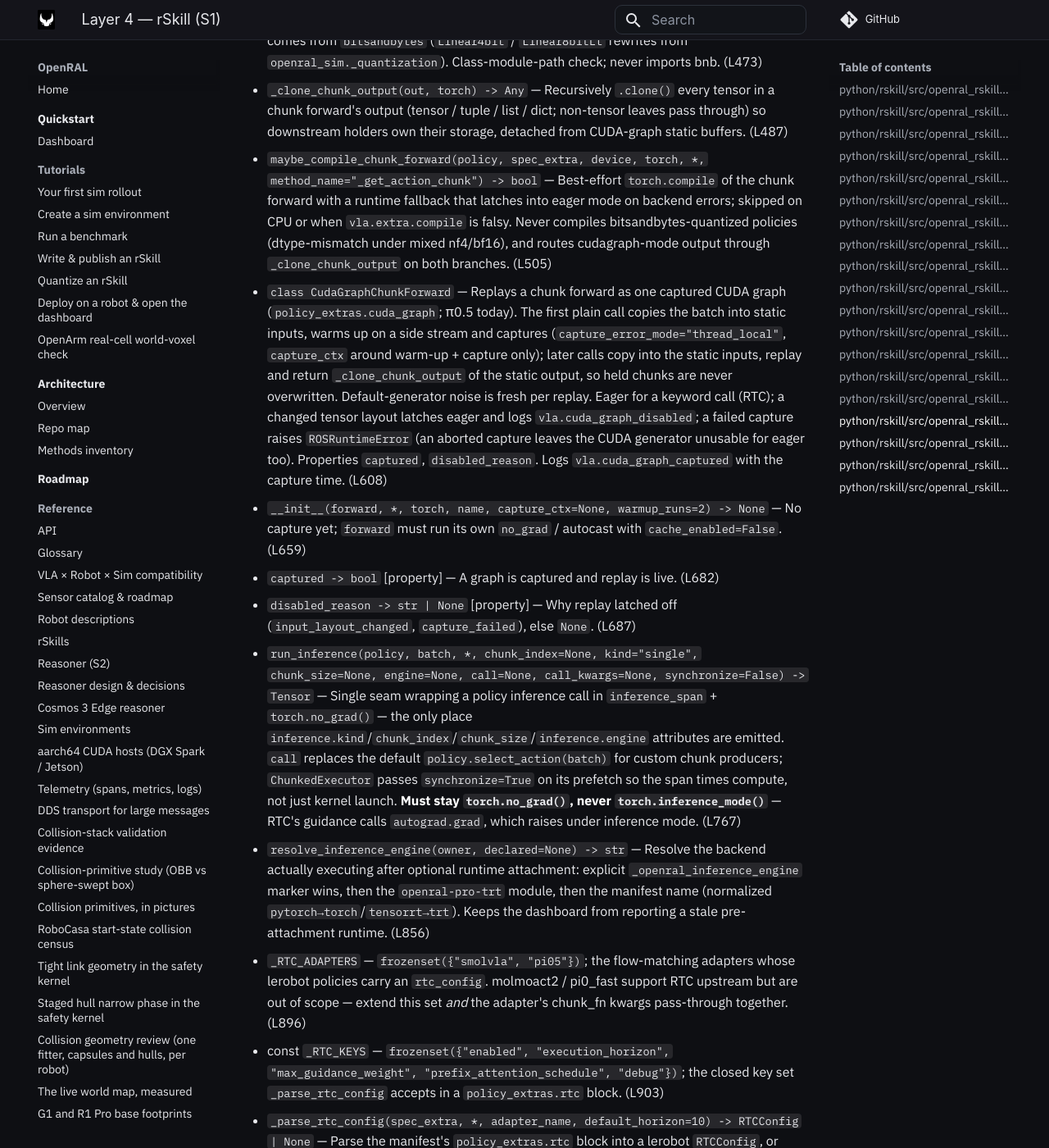
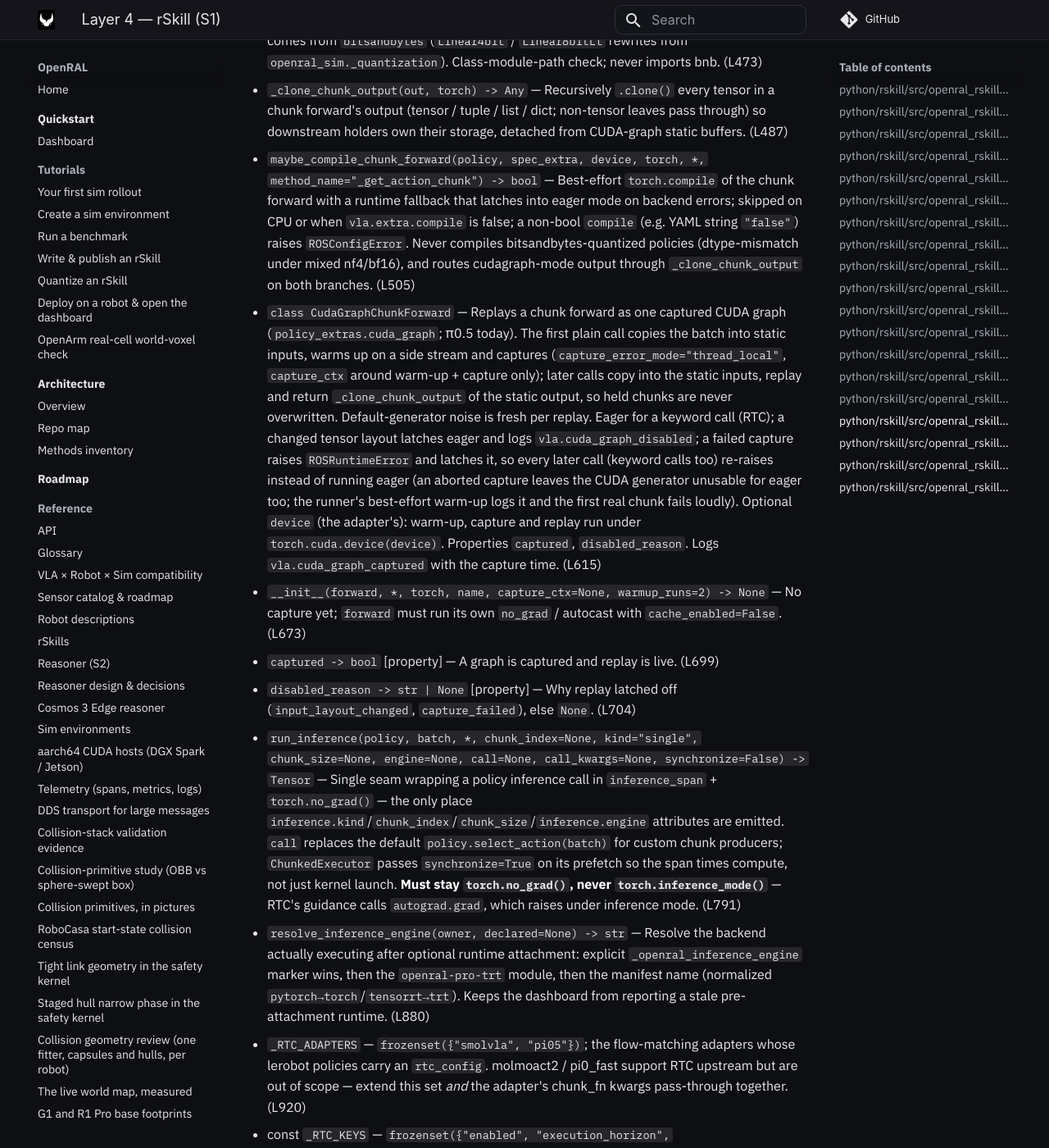
Before and after one commit to OpenRAL/openral, an MkDocs documentation site: the page built from docs/methods/04-rskill.md, in a window 1280 px wide and 1400 px high, scrolled down 18234 px. Shown: the whole window at 82% size. Built offline with MkDocs 1.6.1 and Material for MkDocs 9.7.7, drawn with Linux system fonts in a browser that asks for light colours; comment, search, counter and statistics services are not loaded; some of the changed text lies outside the part shown.

Commit message:
fix(rskill): refuse a pi05 skill whose CUDA graph capture failed
Review follow-ups on #416 (pi05 CUDA graph):

- CudaGraphChunkForward latches a failed capture and re-raises the
  ROSRuntimeError on every later call, keyword calls included. Before,
  the runner's best-effort preload warm-up swallowed the first raise and
  the next chunk ran eager on the generator the aborted capture left
  unusable, contradicting the template's "a failed capture refuses the
  skill". The warm-up stays best-effort; the first real chunk now fails.
- _PI05Adapter.close() drops _cuda_graph and its pinned keepalive before
  releasing the modules, so _chunk_forward can no longer replay against
  freed weights after close.
- policy_extras.cuda_graph and the sibling compile flag must be real
  bools; a YAML string such as "false" was truthy and enabled them. Both
  now raise ROSConfigError.
- CudaGraphChunkForward takes the adapter's device and runs warm-up,
  capture and replay under torch.cuda.device(device) instead of binding
  to whatever device is current.

Tests in tests/unit/test_vla_core_cuda_graph.py on a real CUDA network.

Co-Authored-By: Claude Opus 5.5 <noreply@anthropic.com>
Signed-off-by: Adrian <adrianllopart@gmail.com>

```diff
--- a/docs/methods/04-rskill.md
+++ b/docs/methods/04-rskill.md
@@ -273,30 +273,30 @@ _Shared helpers for VLA adapters (Layer 3); internal — no public re-export._
 - `_CUDAGRAPH_COMPILE_MODES` — `frozenset({"reduce-overhead", "max-autotune"})`; the `torch.compile` modes that may capture CUDA graphs and therefore require output cloning (static replay buffers would otherwise be overwritten under lerobot's queued action views / `ChunkedExecutor` pre-fetch). (L461)
 - `_has_bnb_quantized_modules(policy) -> bool` — True when any submodule's class comes from `bitsandbytes` (`Linear4bit` / `Linear8bitLt` rewrites from `openral_sim._quantization`). Class-module-path check; never imports bnb. (L473)
 - `_clone_chunk_output(out, torch) -> Any` — Recursively `.clone()` every tensor in a chunk forward's output (tensor / tuple / list / dict; non-tensor leaves pass through) so downstream holders own their storage, detached from CUDA-graph static buffers. (L487)
-- `maybe_compile_chunk_forward(policy, spec_extra, device, torch, *, method_name="_get_action_chunk") -> bool` — Best-effort `torch.compile` of the chunk forward with a runtime fallback that latches into eager mode on backend errors; skipped on CPU or when `vla.extra.compile` is falsy. Never compiles bitsandbytes-quantized policies (dtype-mismatch under mixed nf4/bf16), and routes cudagraph-mode output through `_clone_chunk_output` on both branches. (L505)
-- `class CudaGraphChunkForward` — Replays a chunk forward as one captured CUDA graph (`policy_extras.cuda_graph`; π0.5 today). The first plain call copies the batch into static inputs, warms up on a side stream and captures (`capture_error_mode="thread_local"`, `capture_ctx` around warm-up + capture only); later calls copy into the static inputs, replay and return `_clone_chunk_output` of the static output, so held chunks are never overwritten. Default-generator noise is fresh per replay. Eager for a keyword call (RTC); a changed tensor layout latches eager and logs `vla.cuda_graph_disabled`; a failed capture raises `ROSRuntimeError` (an aborted capture leaves the CUDA generator unusable for eager too). Properties `captured`, `disabled_reason`. Logs `vla.cuda_graph_captured` with the capture time. (L608)
-  - `__init__(forward, *, torch, name, capture_ctx=None, warmup_runs=2) -> None` — No capture yet; `forward` must run its own `no_grad` / autocast with `cache_enabled=False`. (L659)
-  - `captured -> bool` [property] — A graph is captured and replay is live. (L682)
-  - `disabled_reason -> str | None` [property] — Why replay latched off (`input_layout_changed`, `capture_failed`), else `None`. (L687)
-- `run_inference(policy, batch, *, chunk_index=None, kind="single", chunk_size=None, engine=None, call=None, call_kwargs=None, synchronize=False) -> Tensor` — Single seam wrapping a policy inference call in `inference_span` + `torch.no_grad()` — the only place `inference.kind`/`chunk_index`/`chunk_size`/`inference.engine` attributes are emitted. `call` replaces the default `policy.select_action(batch)` for custom chunk producers; `ChunkedExecutor` passes `synchronize=True` on its prefetch so the span times compute, not just kernel launch. **Must stay `torch.no_grad()`, never `torch.inference_mode()`** — RTC's guidance calls `autograd.grad`, which raises under inference mode. (L767)
-- `resolve_inference_engine(owner, declared=None) -> str` — Resolve the backend actually executing after optional runtime attachment: explicit `_openral_inference_engine` marker wins, then the `openral-pro-trt` module, then the manifest name (normalized `pytorch→torch`/`tensorrt→trt`). Keeps the dashboard from reporting a stale pre-attachment runtime. (L856)
-- `_RTC_ADAPTERS` — `frozenset({"smolvla", "pi05"})`; the flow-matching adapters whose lerobot policies carry an `rtc_config`. molmoact2 / pi0_fast support RTC upstream but are out of scope — extend this set *and* the adapter's chunk_fn kwargs pass-through together. (L896)
-- const `_RTC_KEYS` — `frozenset({"enabled", "execution_horizon", "max_guidance_weight", "prefix_attention_schedule", "debug"})`; the closed key set `_parse_rtc_config` accepts in a `policy_extras.rtc` block. (L903)
-- `_parse_rtc_config(spec_extra, *, adapter_name, default_horizon=10) -> RTCConfig | None` — Parse the manifest's `policy_extras.rtc` block into a lerobot `RTCConfig`, or `None` if absent. `ROSConfigError` on a non-mapping block, an unknown key or schedule, a non-positive horizon, `RTCConfig` rejection, or an adapter outside `_RTC_ADAPTERS`; lerobot imports are deferred. (L908)
-- `rtc_enabled_in_extra(spec_extra, *, adapter_name) -> bool` — True only for a present, well-formed, enabled `rtc` block — keyed on the parsed `enabled` flag, not just presence, so `rtc: {enabled: false}` still compiles. Lets a factory (e.g. smolvla skipping `maybe_compile_chunk_forward`) decide before the executor exists. (L978)
+- `maybe_compile_chunk_forward(policy, spec_extra, device, torch, *, method_name="_get_action_chunk") -> bool` — Best-effort `torch.compile` of the chunk forward with a runtime fallback that latches into eager mode on backend errors; skipped on CPU or when `vla.extra.compile` is false; a non-bool `compile` (e.g. YAML string `"false"`) raises `ROSConfigError`. Never compiles bitsandbytes-quantized policies (dtype-mismatch under mixed nf4/bf16), and routes cudagraph-mode output through `_clone_chunk_output` on both branches. (L505)
+- `class CudaGraphChunkForward` — Replays a chunk forward as one captured CUDA graph (`policy_extras.cuda_graph`; π0.5 today). The first plain call copies the batch into static inputs, warms up on a side stream and captures (`capture_error_mode="thread_local"`, `capture_ctx` around warm-up + capture only); later calls copy into the static inputs, replay and return `_clone_chunk_output` of the static output, so held chunks are never overwritten. Default-generator noise is fresh per replay. Eager for a keyword call (RTC); a changed tensor layout latches eager and logs `vla.cuda_graph_disabled`; a failed capture raises `ROSRuntimeError` and latches it, so every later call (keyword calls too) re-raises instead of running eager (an aborted capture leaves the CUDA generator unusable for eager too; the runner's best-effort warm-up logs it and the first real chunk fails loudly). Optional `device` (the adapter's): warm-up, capture and replay run under `torch.cuda.device(device)`. Properties `captured`, `disabled_reason`. Logs `vla.cuda_graph_captured` with the capture time. (L615)
+  - `__init__(forward, *, torch, name, capture_ctx=None, warmup_runs=2) -> None` — No capture yet; `forward` must run its own `no_grad` / autocast with `cache_enabled=False`. (L673)
+  - `captured -> bool` [property] — A graph is captured and replay is live. (L699)
+  - `disabled_reason -> str | None` [property] — Why replay latched off (`input_layout_changed`, `capture_failed`), else `None`. (L704)
+- `run_inference(policy, batch, *, chunk_index=None, kind="single", chunk_size=None, engine=None, call=None, call_kwargs=None, synchronize=False) -> Tensor` — Single seam wrapping a policy inference call in `inference_span` + `torch.no_grad()` — the only place `inference.kind`/`chunk_index`/`chunk_size`/`inference.engine` attributes are emitted. `call` replaces the default `policy.select_action(batch)` for custom chunk producers; `ChunkedExecutor` passes `synchronize=True` on its prefetch so the span times compute, not just kernel launch. **Must stay `torch.no_grad()`, never `torch.inference_mode()`** — RTC's guidance calls `autograd.grad`, which raises under inference mode. (L791)
+- `resolve_inference_engine(owner, declared=None) -> str` — Resolve the backend actually executing after optional runtime attachment: explicit `_openral_inference_engine` marker wins, then the `openral-pro-trt` module, then the manifest name (normalized `pytorch→torch`/`tensorrt→trt`). Keeps the dashboard from reporting a stale pre-attachment runtime. (L880)
+- `_RTC_ADAPTERS` — `frozenset({"smolvla", "pi05"})`; the flow-matching adapters whose lerobot policies carry an `rtc_config`. molmoact2 / pi0_fast support RTC upstream but are out of scope — extend this set *and* the adapter's chunk_fn kwargs pass-through together. (L920)
+- const `_RTC_KEYS` — `frozenset({"enabled", "execution_horizon", "max_guidance_weight", "prefix_attention_schedule", "debug"})`; the closed key set `_parse_rtc_config` accepts in a `policy_extras.rtc` block. (L927)
+- `_parse_rtc_config(spec_extra, *, adapter_name, default_horizon=10) -> RTCConfig | None` — Parse the manifest's `policy_extras.rtc` block into a lerobot `RTCConfig`, or `None` if absent. `ROSConfigError` on a non-mapping block, an unknown key or schedule, a non-positive horizon, `RTCConfig` rejection, or an adapter outside `_RTC_ADAPTERS`; lerobot imports are deferred. (L932)
+- `rtc_enabled_in_extra(spec_extra, *, adapter_name) -> bool` — True only for a present, well-formed, enabled `rtc` block — keyed on the parsed `enabled` flag, not just presence, so `rtc: {enabled: false}` still compiles. Lets a factory (e.g. smolvla skipping `maybe_compile_chunk_forward`) decide before the executor exists. (L1002)
 - const `_CHUNK_BOUNDARY_BLEND_KEYS` — `frozenset({"steps", "dims"})`; the closed key set of a `policy_extras.chunk_boundary_blend` block.
 - `_parse_chunk_boundary_blend(spec_extra, *, adapter_name) -> tuple[int, tuple[int, ...] | None]` — Parse the YAML shape of `policy_extras.chunk_boundary_blend: {steps: K, dims: [...]}` into `(steps, dims)`; `(0, None)` without a block. `ROSConfigError` on a non-mapping block, unknown keys, `steps` not an int `>= 1`, or `dims` missing or not a list (no all-dims default in a manifest: a binarized gripper or delta-action dim must not be faded). The rules themselves are `executor._check_boundary_blend`'s, applied by `build_chunk_executor` under this block's key.
-- `build_chunk_executor(spec_extra, *, policy=None, chunk_fn=None, chunk_size=None, adapter_name="policy", postprocess_action=None, rtc_prefix_fn=None) -> ChunkedExecutor | None` — Shared executor construction: `chunk_prefetch` enables overlap, `chunk_prefetch_at` calibrates the lead (default 20, clamped to the chunk). An enabled `policy_extras.rtc` block sets `policy.config.rtc_config` and calls `init_rtc_processor()` before building the executor; a block without `execution_horizon` gets the clamped `chunk_prefetch_at` (guidance over the whole overlap); RTC is refused with `ROSConfigError` (never a silent downgrade) on chunk size 1, `chunk_prefetch: false`, a policy without `init_rtc_processor`, bitsandbytes-quantized weights, or a `use_relative_actions` policy without `rtc_prefix_fn` (checked before the policy is mutated). With no `rtc` block, construction and served actions are byte-identical to before. A `policy_extras.chunk_boundary_blend` block is checked with `executor._check_boundary_blend` (before any RTC policy mutation) and handed to the executor as `boundary_blend_steps` / `blend_dims`; it is refused with `ROSConfigError` on chunk size 1, a `steps` not below the chunk size (or, with `chunk_prefetch`, below `n - chunk_prefetch_at - 1`), or alongside an enabled `rtc` block. (L1057)
-- `relative_rtc_prefix_fn(preprocessor, *, device) -> Callable[[Tensor], Tensor] | None` — The `rtc_prefix_fn` for a relative-action checkpoint (an enabled `RelativeActionsProcessorStep` in its preprocessor), else `None`. Mirrors lerobot 0.6.0's RTC rollout: absolute leftover rows → `lerobot.policies.rtc.reanchor_relative_rtc_prefix` against the relative step's cached state (the latest preprocessor call) → the preprocessor's normalizer, on `device`. The hook raises `ROSRuntimeError` when no state is cached, where lerobot would silently keep the stale rows; building it raises `ROSConfigError` when no normalizer carries action stats (the prefix would reach the model in raw units). pi05 and SmolVLA pass it to `build_chunk_executor`. (L1240)
-- `to_numpy_action(action_tensor) -> NDArray[np.float32]` — `(1, A)` torch tensor → 1-D float32 NumPy. (L1311)
-- `release_torch_modules(owner, *attrs, device="", torch=None) -> None` — Drop an adapter's references to its loaded torch modules, then `gc.collect()` and (on CUDA) `torch.cuda.empty_cache()` — order matters: `empty_cache()` only returns already-free blocks, so it must run after the reference is dropped, and `gc.collect()` is needed since a policy is typically part of a reference cycle. Best-effort; called from `close()` in every sim VLA adapter. (L1730)
-- `parse_hf_file_uri(uri: str) -> tuple[str, str | None, str]` — Splits `hf://owner/repo[@rev]/path/to/file.ext` into `(repo_id, revision, filename)` for per-file `hf_hub_download` calls. Rejects bare-repo URIs with a typed `ROSConfigError`. (L1439)
-- `materialize_processor_dir(manifest: RSkillManifest) -> str` — Downloads the manifest's per-file `processors` artefacts via `hf_hub_download` and symlinks them under lerobot-canonical filenames in a fresh temp directory, also fetching each processor JSON's sibling `state_file` so `PolicyProcessorPipeline.from_pretrained` resolves every step locally. Used by the SmolVLA and modern-ACT adapters; raises `ROSConfigError` if `manifest.processors is None`. (L1489)
-- `hf_download_cached_first(hf_hub_download, local_not_found_exc, *, repo_id, filename, revision=None, **extra) -> str` — Cache-first wrapper around `huggingface_hub.hf_hub_download`: tries `local_files_only=True` first, falling back to a normal call on `LocalEntryNotFoundError`. Avoids the per-file HEAD validation that turns a cached load into seconds of latency on a cold connection; `HF_HUB_OFFLINE=1` extends the skip to inner lerobot/transformers calls this helper doesn't wrap. Public, re-exported from `openral_rskill.__init__`. (L1327)
-- `local_snapshot_dir(repo_id, *, revision=None, ignore_patterns=("*.md",), **extra) -> str` (L1390) — The resolved checkpoint as a local directory: a directory (an installed rSkill snapshot, which `resolve_rskill_to_hf_with_revision` returns for a snapshot holding `model.safetensors` or a sharded index) is returned as is, a Hub repo id is `snapshot_download`ed with `ignore_patterns` / `extra` forwarded. `snapshot_download` rejects a filesystem path as a repo id, so ACT, Diffusion, GR00T and the processor-sidecar fallback all broke on an installed skill until they routed through this (2026-09-23). Public, re-exported from `openral_rskill.__init__`.
-- `suppress_hf_weight_init() -> Iterator[None]` [@contextmanager] — Context manager that patches `transformers.PreTrainedModel._init_weights` to a no-op, skipping SmolVLA's full random backbone init when the checkpoint sets `load_vlm_weights=False`. Only sound when the checkpoint covers every parameter — pair with `assert_all_parameters_finite`. Process-global while active; the skill runner serialises loads behind its resident-skill lock. (L1785)
-- `assert_all_parameters_finite(policy, *, repo_id) -> None` — Raises `ROSConfigError` if any floating-point parameter is NaN/Inf — the guard that makes `suppress_hf_weight_init` safe, since uninitialised memory read as float is overwhelmingly non-finite. (L1859)
-- `call_make_processors_cached_first(make_pre_post_processors, policy_config, *, pretrained_path, **kwargs) -> tuple[Any, Any]` — Wraps lerobot's `make_pre_post_processors` so the tokenizer's `AutoTokenizer.from_pretrained` call skips its HF HEAD revalidation when that tokenizer is already cached, by flipping `HF_HUB_OFFLINE` for the inner call. Passthrough on a cold cache or for adapters with no tokenizer step (ACT, Diffusion Policy). (L1639)
+- `build_chunk_executor(spec_extra, *, policy=None, chunk_fn=None, chunk_size=None, adapter_name="policy", postprocess_action=None, rtc_prefix_fn=None) -> ChunkedExecutor | None` — Shared executor construction: `chunk_prefetch` enables overlap, `chunk_prefetch_at` calibrates the lead (default 20, clamped to the chunk). An enabled `policy_extras.rtc` block sets `policy.config.rtc_config` and calls `init_rtc_processor()` before building the executor; a block without `execution_horizon` gets the clamped `chunk_prefetch_at` (guidance over the whole overlap); RTC is refused with `ROSConfigError` (never a silent downgrade) on chunk size 1, `chunk_prefetch: false`, a policy without `init_rtc_processor`, bitsandbytes-quantized weights, or a `use_relative_actions` policy without `rtc_prefix_fn` (checked before the policy is mutated). With no `rtc` block, construction and served actions are byte-identical to before. A `policy_extras.chunk_boundary_blend` block is checked with `executor._check_boundary_blend` (before any RTC policy mutation) and handed to the executor as `boundary_blend_steps` / `blend_dims`; it is refused with `ROSConfigError` on chunk size 1, a `steps` not below the chunk size (or, with `chunk_prefetch`, below `n - chunk_prefetch_at - 1`), or alongside an enabled `rtc` block. (L1081)
+- `relative_rtc_prefix_fn(preprocessor, *, device) -> Callable[[Tensor], Tensor] | None` — The `rtc_prefix_fn` for a relative-action checkpoint (an enabled `RelativeActionsProcessorStep` in its preprocessor), else `None`. Mirrors lerobot 0.6.0's RTC rollout: absolute leftover rows → `lerobot.policies.rtc.reanchor_relative_rtc_prefix` against the relative step's cached state (the latest preprocessor call) → the preprocessor's normalizer, on `device`. The hook raises `ROSRuntimeError` when no state is cached, where lerobot would silently keep the stale rows; building it raises `ROSConfigError` when no normalizer carries action stats (the prefix would reach the model in raw units). pi05 and SmolVLA pass it to `build_chunk_executor`. (L1264)
+- `to_numpy_action(action_tensor) -> NDArray[np.float32]` — `(1, A)` torch tensor → 1-D float32 NumPy. (L1335)
+- `release_torch_modules(owner, *attrs, device="", torch=None) -> None` — Drop an adapter's references to its loaded torch modules, then `gc.collect()` and (on CUDA) `torch.cuda.empty_cache()` — order matters: `empty_cache()` only returns already-free blocks, so it must run after the reference is dropped, and `gc.collect()` is needed since a policy is typically part of a reference cycle. Best-effort; called from `close()` in every sim VLA adapter. (L1754)
+- `parse_hf_file_uri(uri: str) -> tuple[str, str | None, str]` — Splits `hf://owner/repo[@rev]/path/to/file.ext` into `(repo_id, revision, filename)` for per-file `hf_hub_download` calls. Rejects bare-repo URIs with a typed `ROSConfigError`. (L1463)
+- `materialize_processor_dir(manifest: RSkillManifest) -> str` — Downloads the manifest's per-file `processors` artefacts via `hf_hub_download` and symlinks them under lerobot-canonical filenames in a fresh temp directory, also fetching each processor JSON's sibling `state_file` so `PolicyProcessorPipeline.from_pretrained` resolves every step locally. Used by the SmolVLA and modern-ACT adapters; raises `ROSConfigError` if `manifest.processors is None`. (L1513)
+- `hf_download_cached_first(hf_hub_download, local_not_found_exc, *, repo_id, filename, revision=None, **extra) -> str` — Cache-first wrapper around `huggingface_hub.hf_hub_download`: tries `local_files_only=True` first, falling back to a normal call on `LocalEntryNotFoundError`. Avoids the per-file HEAD validation that turns a cached load into seconds of latency on a cold connection; `HF_HUB_OFFLINE=1` extends the skip to inner lerobot/transformers calls this helper doesn't wrap. Public, re-exported from `openral_rskill.__init__`. (L1351)
+- `local_snapshot_dir(repo_id, *, revision=None, ignore_patterns=("*.md",), **extra) -> str` (L1414) — The resolved checkpoint as a local directory: a directory (an installed rSkill snapshot, which `resolve_rskill_to_hf_with_revision` returns for a snapshot holding `model.safetensors` or a sharded index) is returned as is, a Hub repo id is `snapshot_download`ed with `ignore_patterns` / `extra` forwarded. `snapshot_download` rejects a filesystem path as a repo id, so ACT, Diffusion, GR00T and the processor-sidecar fallback all broke on an installed skill until they routed through this (2026-09-23). Public, re-exported from `openral_rskill.__init__`.
+- `suppress_hf_weight_init() -> Iterator[None]` [@contextmanager] — Context manager that patches `transformers.PreTrainedModel._init_weights` to a no-op, skipping SmolVLA's full random backbone init when the checkpoint sets `load_vlm_weights=False`. Only sound when the checkpoint covers every parameter — pair with `assert_all_parameters_finite`. Process-global while active; the skill runner serialises loads behind its resident-skill lock. (L1809)
+- `assert_all_parameters_finite(policy, *, repo_id) -> None` — Raises `ROSConfigError` if any floating-point parameter is NaN/Inf — the guard that makes `suppress_hf_weight_init` safe, since uninitialised memory read as float is overwhelmingly non-finite. (L1883)
+- `call_make_processors_cached_first(make_pre_post_processors, policy_config, *, pretrained_path, **kwargs) -> tuple[Any, Any]` — Wraps lerobot's `make_pre_post_processors` so the tokenizer's `AutoTokenizer.from_pretrained` call skips its HF HEAD revalidation when that tokenizer is already cached, by flipping `HF_HUB_OFFLINE` for the inner call. Passthrough on a cold cache or for adapters with no tokenizer step (ACT, Diffusion Policy). (L1663)
 - private: `_read_tokenizer_repo_from_preprocessor(pretrained_path) -> str | None` — Parses `<pretrained_path>/policy_preprocessor.json` for the `tokenizer_processor` step's `config.tokenizer_name`. Returns `None` on missing/malformed JSON or absent step (ACT / Diffusion Policy). Used by `call_make_processors_cached_first`.
 - private: `_hf_tokenizer_is_cached(repo_id) -> bool` — Probes `huggingface_hub.try_to_load_from_cache(repo_id, "tokenizer_config.json")` and returns `True` only when the result is a real cached path (`str`), not `None` or the `_CACHED_NO_EXIST` sentinel. Returns `False` on any import error so callers fall back to a normal online load.
 
```
Also changed, not shown: docs/methods/07-eval-sim.md (+9 -9 lines), 3 other files.
